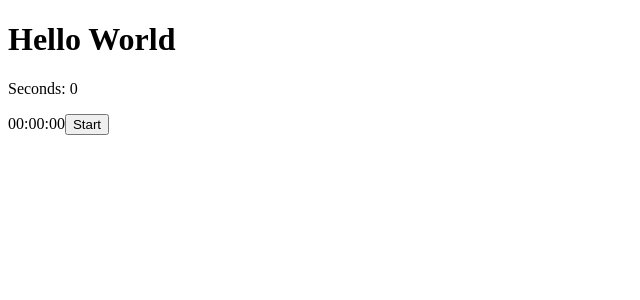
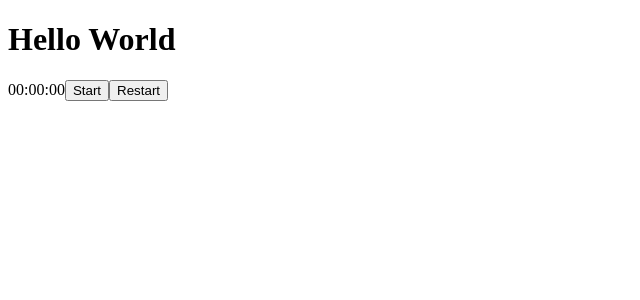
Before and after one commit to AChapeton/stopwatch, a React (Create React App) app: page / in a window 1280 px wide. Shown: the top 300 px of the page, without its empty margins (0-640 px from the left). Built offline with nearby package versions, Linux system fonts and the light colour scheme.

Commit message:
Create counters for minutes and hours

```diff
--- a/src/modules/Stopwatch/index.js
+++ b/src/modules/Stopwatch/index.js
@@ -2,19 +2,32 @@ import { useState, useEffect, useRef } from "react";
 
 const Stopwatch = () => {
   const [seconds, setSeconds] = useState(0);
+  const [minutes, setMinutes] = useState(0);
+  const [hours, setHours] = useState(0);
   const [isActive, setIsActive] = useState(false);
   const [buttonText, setButtonText] = useState("Start");
 
-  const intervalRef = useRef();
+  const secondsRef = useRef();
+  const minutesRef = useRef();
+  const hoursRef = useRef();
 
   useEffect(() => {
-    intervalRef.current = setInterval(() => {
+    secondsRef.current = setInterval(() => {
       if (isActive) {
         setSeconds((current) => current + 1);
+        if (seconds >= 59) {
+          setSeconds((current) => (current = 0));
+          setMinutes((current) => current + 1);
+          if (minutes >= 59) {
+            setSeconds((current) => (current = 0));
+            setMinutes((current) => (current = 0));
+            setHours((current) => current + 1);
+          }
+        }
       }
-    }, 1000);
-    return () => clearInterval(intervalRef.current);
-  }, [isActive]);
+    }, 50);
+    return () => clearInterval(secondsRef.current);
+  }, [isActive, seconds, minutes, hours]);
 
   const onStartCount = () => {
     if (isActive) {
@@ -25,13 +38,21 @@ const Stopwatch = () => {
     setIsActive(!isActive);
   };
 
+  const onRestartCount = () => {
+    setIsActive(false);
+    onStartCount();
+    setSeconds(0);
+    setMinutes(0);
+    setHours(0);
+  };
+
   return (
     <div>
-      <p ref={intervalRef}>Seconds: {seconds}</p>
-      <span>00:</span>
-      <span>00:</span>
-      <span>00</span>
+      <span ref={hoursRef}>{hours < 10 ? `0${hours}` : hours}:</span>
+      <span ref={minutesRef}>{minutes < 10 ? `0${minutes}` : minutes}:</span>
+      <span ref={secondsRef}>{seconds < 10 ? `0${seconds}` : seconds}</span>
       <button onClick={onStartCount}>{buttonText}</button>
+      <button onClick={onRestartCount}>Restart</button>
     </div>
   );
 };
```
